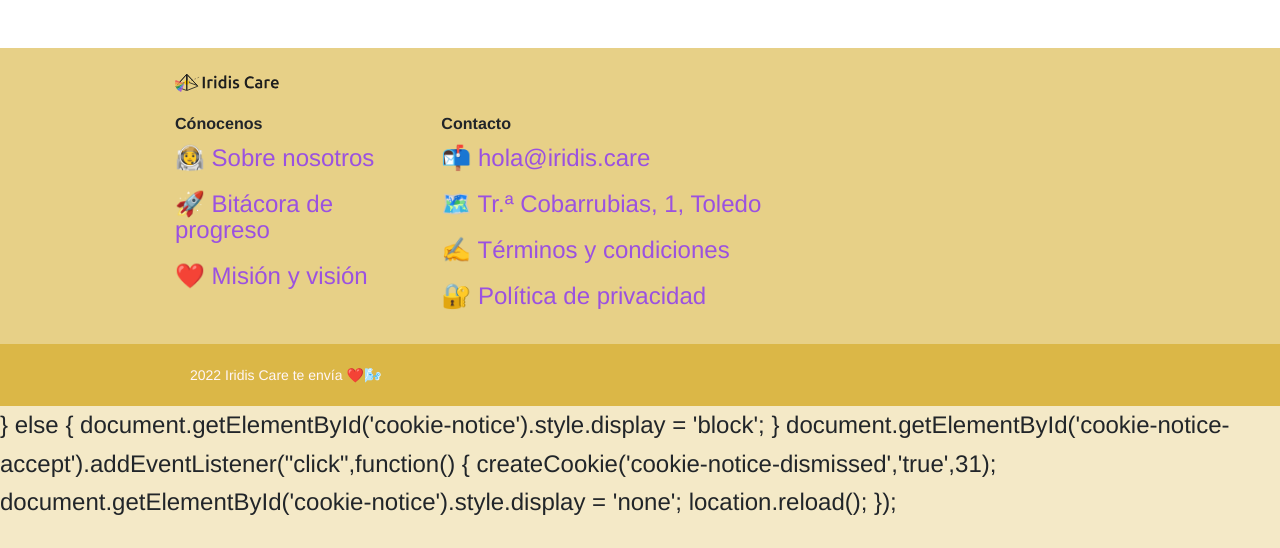
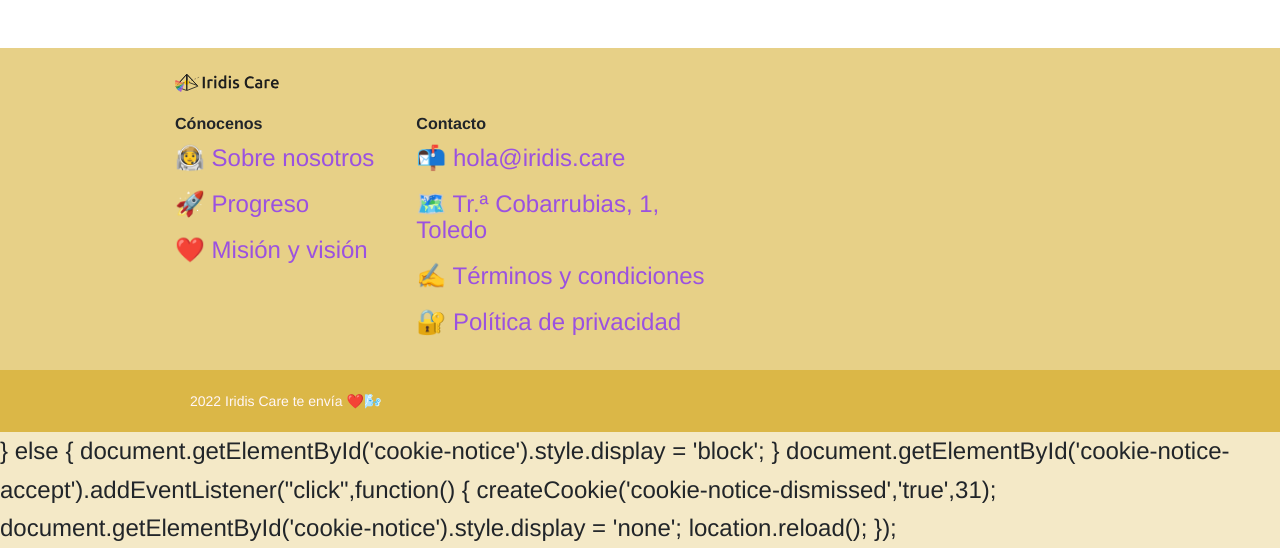
Before and after one commit to Iridiscare/iridiscare.github.io, a Jekyll site: the page built from index.md, in a window 1280 px wide and 900 px high, scrolled down 3823 px, cut to the strip 352-900 px from the top of the window. Built offline with Jekyll 4.4.1, drawn with Linux system fonts in a browser that asks for light colours; before the commit the page ends 4697 px from its top, so only the background shows below that.

Commit message:
Update footer

```diff
--- a/_includes/footer.html
+++ b/_includes/footer.html
@@ -10,10 +10,10 @@
             <div class="col-12 col-md-5 col-lg-5">
               <h6>Cónocenos</h6>
               <p>
-                <a href="/about">🧑‍🚀 Sobre nosotros</a>
+                <a href="https://elderly-fighter-a79.notion.site/About-us-0eb33c13703d4429b1819374bc2066fc">🧑‍🚀 Sobre nosotros</a>
               </p>
               <p>
-                <a href="https://elderly-fighter-a79.notion.site/Progress-logbook-9ffb8194af9645a89ff0b5f7e2def8ec}">🚀 Bitácora de progreso</a>
+                <a href="https://elderly-fighter-a79.notion.site/Progress-logbook-9ffb8194af9645a89ff0b5f7e2def8ec}">🚀 Progreso</a>
               </p>
               <p>
                 <a href="https://elderly-fighter-a79.notion.site/Mission-Vision-62da47a387354fc2bb5c4cca95b0b8f8">❤️ Misión y visión</a>
@@ -28,7 +28,7 @@
                 <a href="https://g.page/Psicologos-Toledo?share">🗺️ Tr.ª Cobarrubias, 1, Toledo</a>
               </p>
               <p>
-                <a href="https://docs.google.com/document/d/1dqZRJvW75yp23pUDGfZrcQ95FaiOxSq01c9tcq2u6W8/edit?usp=sharing">✍️ Términos y condiciones</a>
+                <a href="https://elderly-fighter-a79.notion.site/T-rminos-y-Condiciones-de-Uso-del-Servicio-dea3ff8a8d334f6aaa8923803599d95c">✍️ Términos y condiciones</a>
               </p>
               <p>
                 <a href="/privacidad">🔐 Política de privacidad</a>
```
